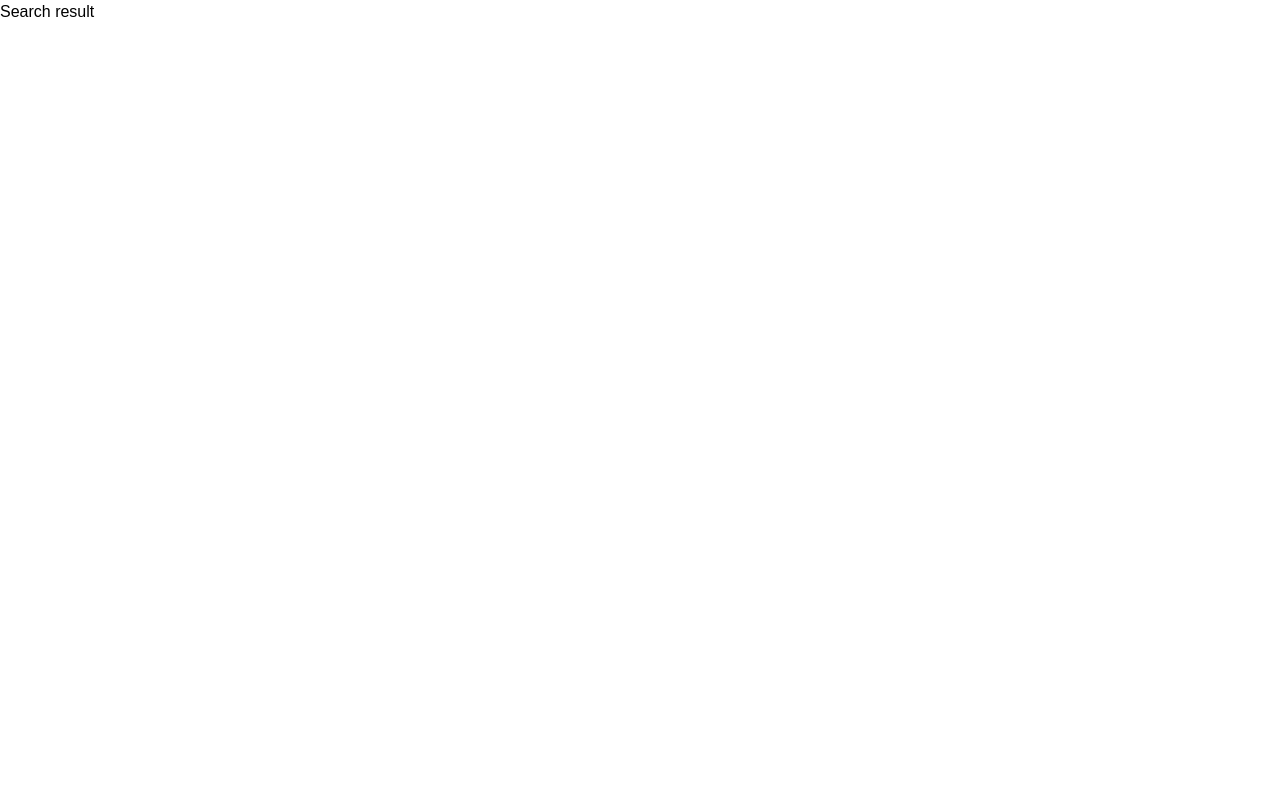
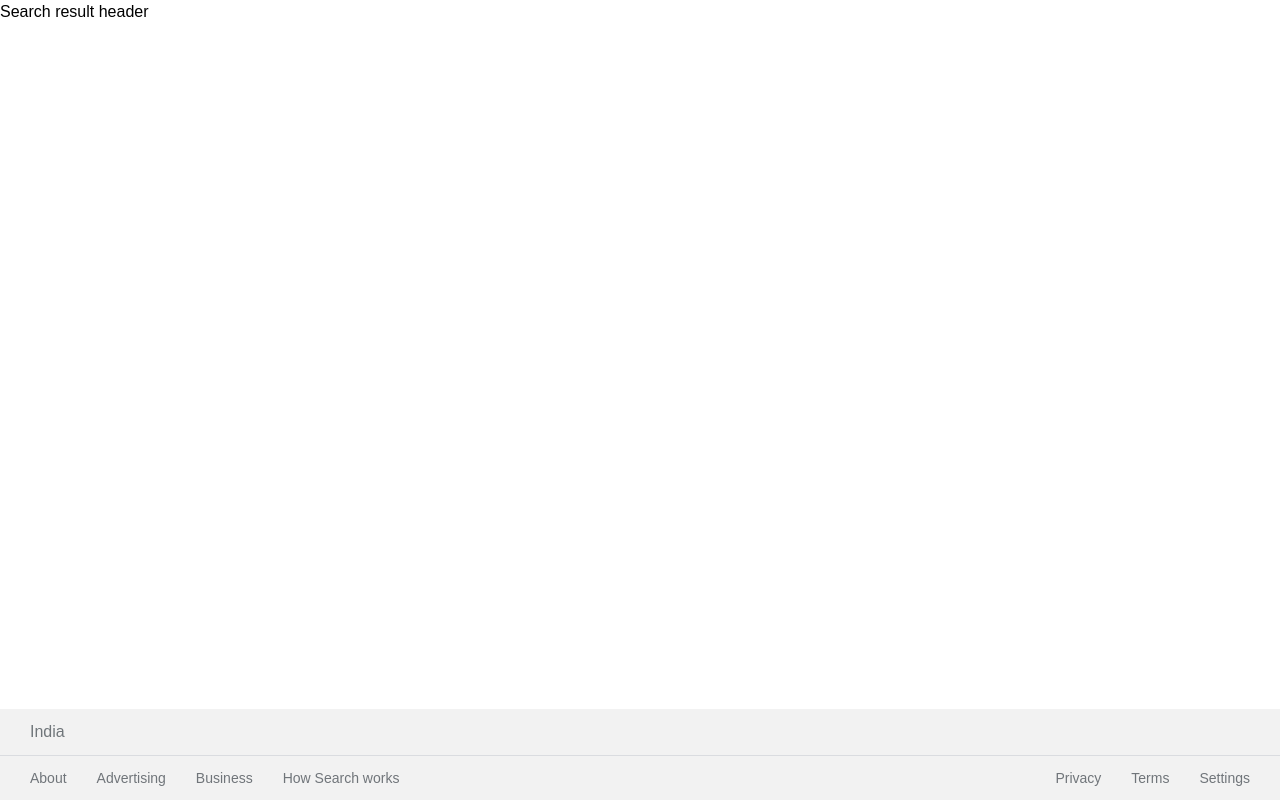
Before and after one commit to rohit-kumar-dev/google-search-app, a React (Vite) app: page /1/1 in a window 1280 px wide. Built offline with nearby package versions, Linux system fonts and the light colour scheme.

Commit message:
Search result page add footer and search bar addition

```diff
--- a/src/components/SearchResult.jsx
+++ b/src/components/SearchResult.jsx
@@ -10,7 +10,13 @@ import Pagination from "./Pagination";
 import { Context } from "../utils/ContextApi";
 
 const SearchResult = () => {
-    return <div>Search result</div>;
+  return (
+    <div className="flex flex-col min-h-[100vh]">
+      <SearchResultHeader />
+      <main className="grow p-[12px] pb-0 md:pr-5 md:pl-20"></main>
+      <Footer />
+    </div>
+  );
 };
 
 export default SearchResult;
```
